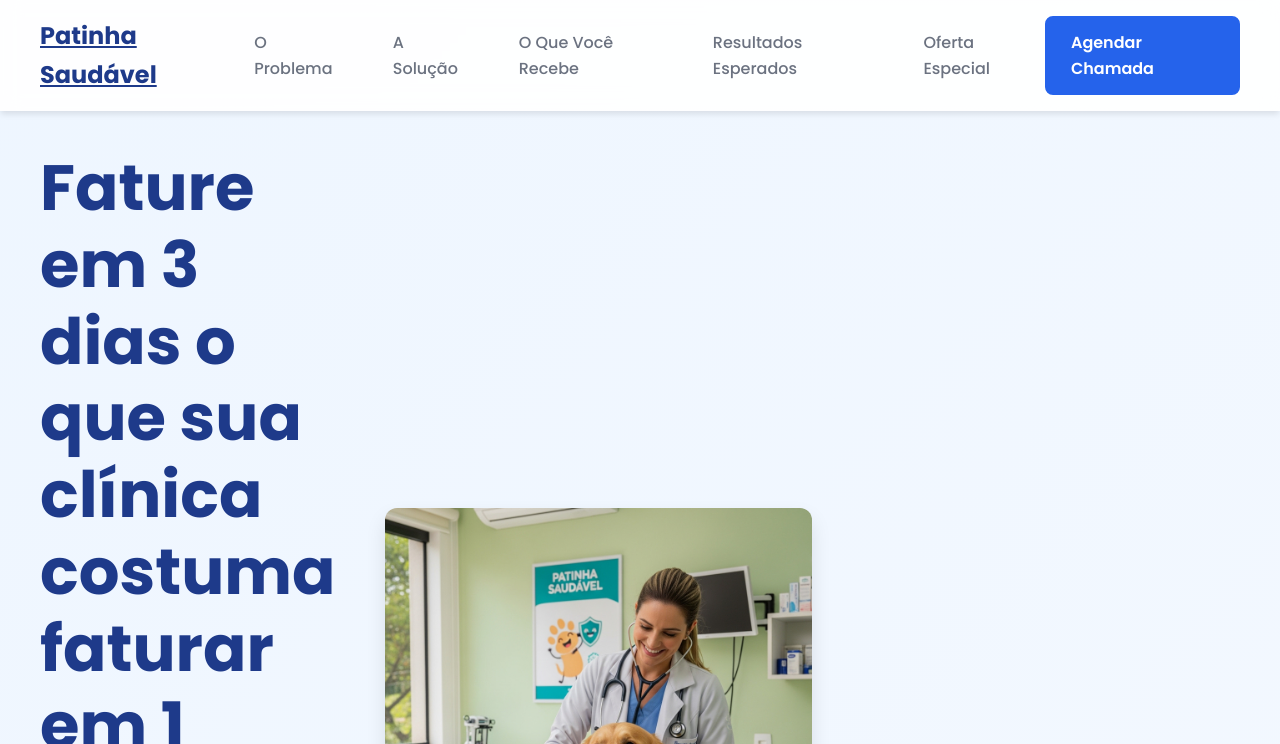
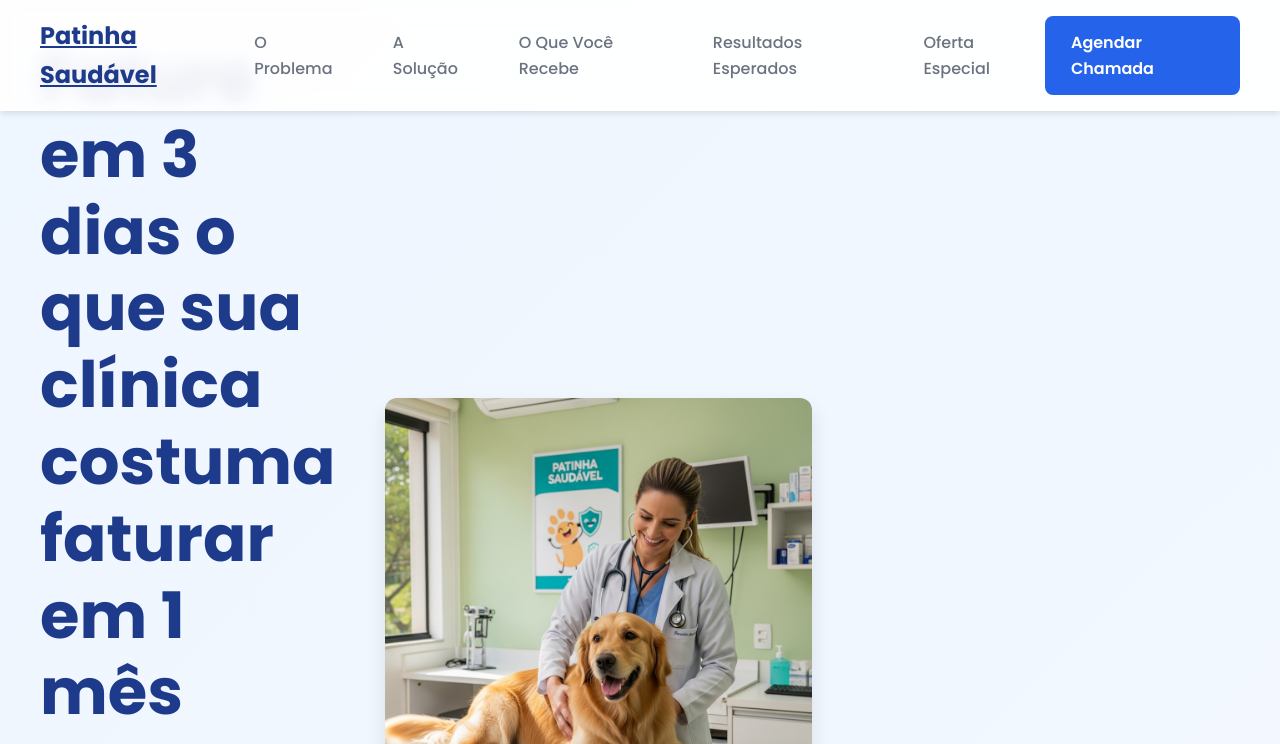
Before and after one commit to jcfgodinho/patinha-saudavel, a plain HTML site: page index.html in a window 1280 px wide. Both pictures are taken after a click on the link "Patinha Saudável". Shown: the top 744 px of the page. Drawn offline with Linux system fonts and the light colour scheme.

Commit message:
Update index.html

```diff
--- a/index.html
+++ b/index.html
@@ -18,6 +18,7 @@
             --color-bg-white: #ffffff; /* White */
             --color-bg-blue-light: #e6f0ff; /* New light blue background */
             --font-main: 'Poppins', sans-serif;
+            --navbar-height: 80px; /* Default value, will be updated by JS */
         }
 
         body {
@@ -68,20 +69,31 @@
         .hero {
             position: relative;
             overflow: hidden;
-            padding-top: 150px;
-            padding-bottom: 80px;
             background: linear-gradient(135deg, rgba(235, 245, 255, 0.8), rgba(255, 255, 255, 0.6));
             background-size: 200% 200%;
             animation: gradient-move 20s ease infinite;
+            min-height: 100vh;
+            display: flex;
+            align-items: center;
         }
-        .hero-content { display: flex; flex-direction: column-reverse; align-items: center; gap: 48px; position: relative; z-index: 1; }
+        .hero-content {
+            display: flex;
+            flex-direction: column-reverse;
+            align-items: center;
+            gap: 48px;
+            position: relative;
+            z-index: 1;
+            padding-top: var(--navbar-height); /* Dynamic padding */
+            padding-bottom: 40px;
+            width: 100%;
+        }
         .hero-text { text-align: center; }
         .hero-headline { margin-bottom: 16px; color: var(--color-primary); }
         .hero-subheadline { font-size: 1.125rem; color: var(--color-text-light); max-width: 600px; margin: 0 auto 32px; }
         .hero-buttons { display: flex; flex-direction: column; gap: 16px; justify-content: center; }
         .hero-image { max-width: 100%; height: auto; border-radius: 12px; box-shadow: 0 10px 20px rgba(0,0,0,0.1); }
         @media (min-width: 768px) {
-            .hero-content { flex-direction: row; text-align: left; }
+            .hero-content { flex-direction: row; text-align: left; padding-top: 40px; }
             .hero-text { text-align: left; flex: 1; }
             .hero-buttons { flex-direction: row; }
             .hero-image { flex: 1; max-width: 50%; }
@@ -208,7 +220,7 @@
 <body>
 
     <!-- 0. Navigation Bar -->
-    <header class="navbar">
+    <header id="navbar" class="navbar">
         <div class="container navbar-content">
             <a href="#" class="nav-logo">Patinha Saudável</a>
             <nav class="nav-links">
@@ -404,7 +416,7 @@
                 </div>
                 <div class="final-cta-image-container">
                     <!-- A small app mockup showing a vet tech using a mobile device with vet app on screen -->
-                    <img src="https://oaidalleapiprodscus.blob.core.windows.net/private/org-qLz94yS233oT7B2sT8Kj7X3X/user-1yL7o8R6m3U7d5k4s5f6j8y8/img-q1w2e3r4t5y6u7i8o9p0-2025-09-19_15_55_05.png" alt="Small app mockup on a mobile phone" class="final-cta-image">
+                    <img src="https://raw.githubusercontent.com/jcfgodinho/patinha-saudavel/8c8b5487f0e1d577b4bdd7576c48a909a1b24188/Patinha%202.jpeg" alt="Small app mockup on a mobile phone" class="final-cta-image">
                 </div>
             </div>
         </section>
@@ -424,11 +436,33 @@
 
     <script>
         document.addEventListener('DOMContentLoaded', () => {
+            const navbar = document.getElementById('navbar');
+            const hero = document.querySelector('.hero');
+
+            const adjustHeroHeight = () => {
+                if (navbar && hero) {
+                    const navbarHeight = navbar.offsetHeight;
+                    hero.style.minHeight = `calc(100vh - ${navbarHeight}px)`;
+                }
+            };
+
+            window.addEventListener('resize', adjustHeroHeight);
+            adjustHeroHeight();
+
             // Smooth Scroll for Navigation
             document.querySelectorAll('a[href^="#"]').forEach(anchor => {
                 anchor.addEventListener('click', function (e) {
                     e.preventDefault();
-                    document.querySelector(this.getAttribute('href')).scrollIntoView({ behavior: 'smooth' });
+                    const targetId = this.getAttribute('href');
+                    const targetElement = document.querySelector(targetId);
+                    if (targetElement) {
+                        const navbarHeight = navbar.offsetHeight;
+                        const targetPosition = targetElement.offsetTop - navbarHeight;
+                        window.scrollTo({
+                            top: targetPosition,
+                            behavior: 'smooth'
+                        });
+                    }
                 });
             });
 
```
